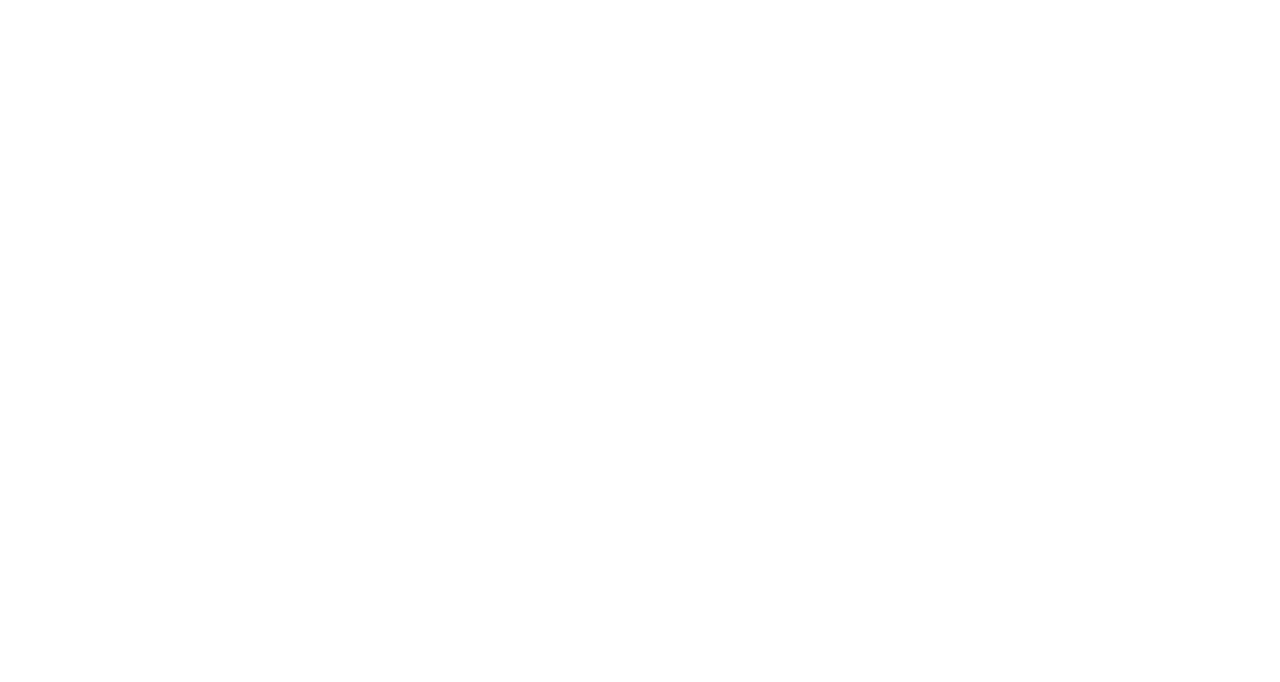
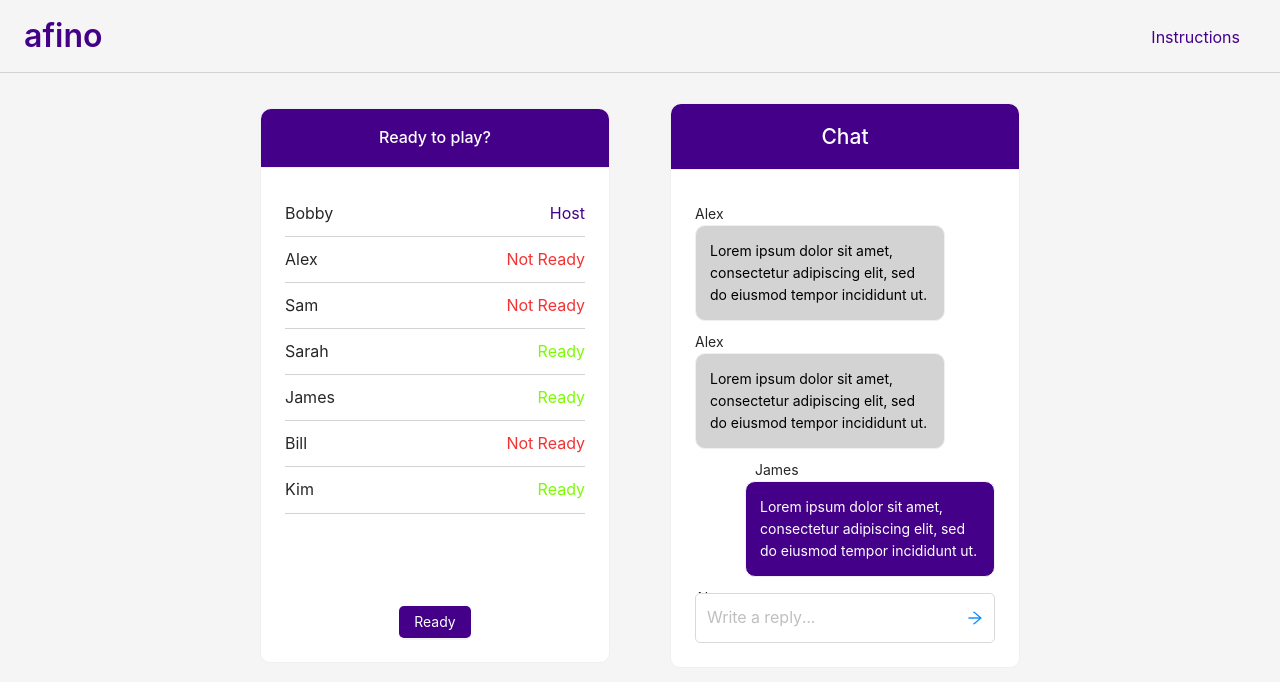
Before and after one commit to AbiramanK/webgame, a React (Create React App) app: page /lobby in a window 1280 px wide. Shown: the top 682 px of the page. Built offline with nearby package versions, Linux system fonts and the light colour scheme.

Commit message:
Adds lobby screen

```diff
--- a/package.json
+++ b/package.json
@@ -3,6 +3,7 @@
   "version": "0.1.0",
   "private": true,
   "dependencies": {
+    "@ant-design/icons": "^4.3.0",
     "@testing-library/jest-dom": "^5.11.4",
     "@testing-library/react": "^11.1.0",
     "@testing-library/user-event": "^12.1.10",
--- a/src/App.tsx
+++ b/src/App.tsx
@@ -7,7 +7,8 @@
 import 'antd/dist/antd.css';
 
 import {
-  Login
+  Login,
+  Lobby
 } from './screens';
 
 const App = () => {
@@ -19,6 +20,11 @@
             component={Login}
             exact
           />
+          <Route
+            path="/lobby"
+            component={Lobby}
+            exact
+          />
         </Switch>
     </Router>
   );
--- a/src/Colors/index.tsx
+++ b/src/Colors/index.tsx
@@ -1,4 +1,7 @@
 export const Colors = {
     PRIMARY: "#440088",
     WHITE: "#FFFFFF",
+    BLOCK: "#000000",
+    LAWNGREEN: "#7CFC00",
+    RED: "#F33333",
 }
--- /dev/null
+++ b/src/screens/Lobby/index.css
@@ -0,0 +1,69 @@
+.lobby-container {
+    height: 100%;
+    background-color: #f5f5f5;
+}
+.lobby-row {
+    display: flex;
+    justify-content: center;
+    align-items: center;
+}
+.lobby-site-card-border-less-wrapper {
+    padding: 30px;
+    background: #f5f5f5;
+    height: 90%;
+    width: 100%;
+    display: flex;
+    flex: 1;
+    justify-content: center;
+    align-items: center;
+}
+.lobby-ready-card {
+    height: 100%;
+    border-radius: 10px;
+}
+.chat-card {
+    height: 100%;
+    border-radius: 10px;
+}
+.player-status-card {
+    display: flex;
+    align-items: center;
+    justify-content: space-between;
+    border-bottom-style: solid;
+    border-bottom-width: 0.6px;
+    border-bottom-color: #D3D3D3;
+    padding-block: 10px;
+}
+.player-name {
+    font-size: 16px;
+}
+.player-status {
+    font-size: 16px;
+    text-align: left;
+}
+.lobby-ready-buttom {
+    /* margin-top: 15px; */
+    background-color: #440088;
+    border-radius: 5px;
+    color: #FFFFFF;
+    border-style: none;
+}
+.lobby-chat-message-card-container {
+    margin-block: 10px;
+    display: flex;
+    flex-direction: column;
+    justify-content: center;
+    text-align: left;
+}
+#lobby-chat-message-card .ant-card-body {
+    padding: 14px;
+    border-style: none;
+    border-width: 0px;
+}
+.lobby-player-name-text {
+    width: 80%;
+}
+.chact-text-input-box {
+    height: 50px;
+    border-radius: 5px;
+}
--- /dev/null
+++ b/src/screens/Lobby/index.tsx
@@ -0,0 +1,195 @@
+import * as React from 'react';
+import './index.css'
+
+import {
+    Card,
+    Input,
+    Button,
+    Row,
+    Col,
+    Typography
+} from 'antd';
+import {
+    AudioOutlined,
+    ArrowRightOutlined
+} from '@ant-design/icons';
+import {
+    Colors
+} from './../../Colors';
+
+import {
+    HeaderComponent
+} from './../../components';
+import Item from 'antd/lib/list/Item';
+
+export interface ILobbyProps {
+}
+
+export interface ILobbyState {
+    playerStatus: Array<object>;
+    chat: Array<object>;
+}
+
+export class Lobby extends React.Component<ILobbyProps, ILobbyState> {
+    constructor(props: ILobbyProps) {
+        super(props);
+
+        this.state = {
+            playerStatus: [
+                {
+                    name: "Bobby",
+                    status: "Host"
+                },
+                {
+                    name: "Alex",
+                    status: "Not Ready"
+                },
+                {
+                    name: "Sam",
+                    status: "Not Ready"
+                },
+                {
+                    name: "Sarah",
+                    status: "Ready"
+                },
+                {
+                    name: "James",
+                    status: "Ready"
+                },
+                {
+                    name: "Bill",
+                    status: "Not Ready"
+                },
+                {
+                    name: "Kim",
+                    status: "Ready"
+                }
+            ],
+            chat: [
+                {
+                    name: "Alex",
+                    message: "Lorem ipsum dolor sit amet, consectetur adipiscing elit, sed do eiusmod tempor incididunt ut.",
+                    type: "RECEIVE"
+                },
+                {
+                    name: "Alex",
+                    message: "Lorem ipsum dolor sit amet, consectetur adipiscing elit, sed do eiusmod tempor incididunt ut.",
+                    type: "RECEIVE"
+                },
+                {
+                    name: "James",
+                    message: "Lorem ipsum dolor sit amet, consectetur adipiscing elit, sed do eiusmod tempor incididunt ut.",
+                    type: "SENT"
+                },
+                {
+                    name: "Alex",
+                    message: "Lorem ipsum dolor sit amet, consectetur adipiscing elit, sed do eiusmod tempor incididunt ut.",
+                    type: "RECEIVE"
+                }
+            ]
+        }
+    }
+
+    suffix = () => {
+        return (
+            <AudioOutlined
+                style={{
+                    fontSize: 16,
+                    color: '#1890ff',
+                }}
+            />
+        )
+    }
+
+    public render() {
+        return (
+            <div className="lobby-container">
+                <HeaderComponent />
+                <Row className="lobby-row">
+                    <Col>
+                        <div className="lobby-site-card-border-less-wrapper">
+                            <Card
+                                className="lobby-ready-card"
+                                title="Ready to play?"
+                                bordered={true}
+                                style={{ width: 350, paddingTop: 0, paddingBottom: 0 }}
+                                headStyle={{ ...styles.cardHeader }}
+                            >
+                                <div style={{ height: 400, overflow: 'auto' }}>
+                                {this.state.playerStatus.map((player: any, index: number) => {
+                                    return (
+                                        <div className="player-status-card">
+                                            <span className="player-name">{player.name}</span>
+                                            <span className="player-status" style={{ color: player.status == "Host" ? Colors.PRIMARY : player.status == "Ready" ? Colors.LAWNGREEN : Colors.RED }}>{player.status}</span>
+                                        </div>
+                                    )
+                                })}
+                                </div>
+                                <div
+                                    className="login-submit-button-container"
+                                >
+                                    <Button
+                                        type="primary"
+                                        className="lobby-ready-buttom"
+                                    // onClick={this.login}
+                                    >Ready</Button>
+                                </div>
+                            </Card>
+                        </div>
+                    </Col>
+                    <Col>
+                        <div className="lobby-site-card-border-less-wrapper">
+                            <Card
+                                className="chat-card"
+                                title="Chat"
+                                bordered={true}
+                                style={{ width: 350, paddingTop: 0, paddingBottom: 0 }}
+                                headStyle={{ ...styles.cardHeader, fontSize: 21, padding: 0 }}
+                            >
+                                <div style={{ height: 400, overflow: 'auto' }}>
+                                    {this.state.chat.map((chat: any, index: number) => {
+                                        return (
+                                            <div className="lobby-chat-message-card-container" style={{ alignItems: chat.type == "RECEIVE" ? "flex-start" : "flex-end" }}>
+                                                <Typography className="lobby-player-name-text">{chat.name}</Typography>
+                                                <Card id="lobby-chat-message-card" className="lobby-chat-message-card" style={{ width: 250, borderRadius: 10, backgroundColor: chat.type == "RECEIVE" ? "#D3D3D3" : Colors.PRIMARY }}>
+                                                    <Typography
+                                                        style={{ color: chat.type == "RECEIVE" ? Colors.BLOCK : Colors.WHITE }}
+                                                    >{chat.message}</Typography>
+                                                </Card>
+                                            </div>
+                                        )
+                                    })}
+                                </div>
+                                <Input
+                                    className="chact-text-input-box"
+                                    placeholder="Write a reply..."
+                                    size="large"
+                                    suffix={<ArrowRightOutlined
+                                        style={{
+                                            fontSize: 16,
+                                            color: '#1890ff',
+                                        }}
+                                    />}
+                                />
+                            </Card>
+                        </div>
+                    </Col>
+                </Row>
+            </div>
+        );
+    }
+}
+
+const styles = {
+    cardHeader: {
+        justifyContent: 'center',
+        alignItems: 'center',
+        display: 'flex',
+        color: Colors.WHITE,
+        backgroundColor: Colors.PRIMARY,
+        borderTopLeftRadius: 10,
+        borderTopRightRadius: 10
+    }
+}
+
+export default Lobby;
--- a/src/screens/Login/index.tsx
+++ b/src/screens/Login/index.tsx
@@ -1,10 +1,15 @@
 import * as React from 'react';
 import './index.css'
-
+import {
+    withRouter,
+    RouteComponentProps
+} from 'react-router-dom';
 import {
     Card,
     Input,
-    Button
+    Button,
+    Row,
+    Col
 } from 'antd';
 import {
     Colors
@@ -14,7 +19,7 @@
     HeaderComponent
 } from './../../components';
 
-export interface ILoginProps {
+export interface ILoginProps extends RouteComponentProps {
 }
 
 export interface ILoginState {
@@ -28,10 +33,15 @@
         }
     }
 
+    login = () => {
+        this.props.history.push('lobby');
+    }
+
     public render() {
         return (
             <div className="login-container">
                 <HeaderComponent />
+
                 <div className="site-card-border-less-wrapper">
                     <Card
                         className="birthmap-card"
@@ -57,6 +67,7 @@
                                 <Button
                                     type="primary"
                                     className="form-control-submit-buttom"
+                                    onClick={this.login}
                                 >Submit</Button>
                             </div>
                         </form>
@@ -79,4 +90,4 @@
     }
 }
 
-export default Login;
+export default withRouter(Login);
--- a/src/screens/index.tsx
+++ b/src/screens/index.tsx
@@ -1,5 +1,7 @@
 import Login from './Login';
+import Lobby from './Lobby';
 
 export {
-    Login
+    Login,
+    Lobby
 }
```
